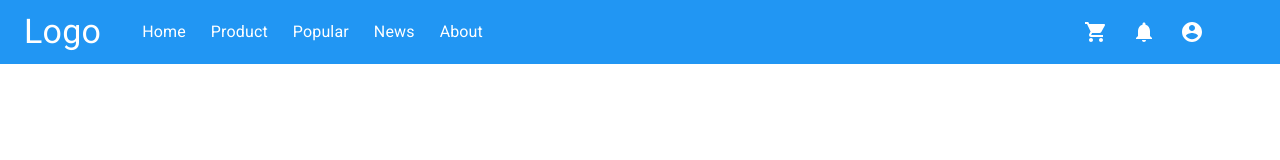
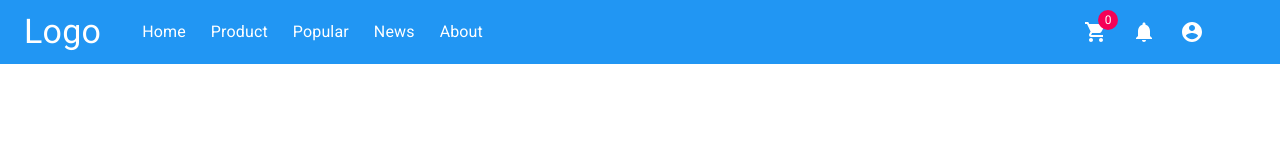
Before and after one commit to AnandaZulham/web-e-commerce, a React (Create React App) app: page / in a window 1280 px wide. Shown: the top 160 px of the page. Built offline with nearby package versions, Linux system fonts and the light colour scheme.

Commit message:
add Badge & set Context

```diff
--- a/src/App.js
+++ b/src/App.js
@@ -1,18 +1,23 @@
+import {useState} from 'react'
 import Navbar from './Navbar';
 import Header from './Header';
 import ProductCategory from './ProductCategory';
 import Features from './Features'
 import Footer from './Footer'
 import 'fontsource-roboto';
+import {MyContext} from './context/MyContext';
 
 function App() {
+  const [state, setState] = useState(0)
   return (
     <div>
+	 <MyContext.Provider value={{state, setState}}>
       <Navbar />
       <Header />
       <ProductCategory />
       <Features />
       <Footer />
+     </MyContext.Provider>
     </div>
   );
 }
--- a/src/Navbar.js
+++ b/src/Navbar.js
@@ -1,9 +1,11 @@
-import {AppBar, Toolbar, Typography, List, ListItemText, ListItem, Link, IconButton} from '@material-ui/core';
+import {useContext} from 'react';
+import {AppBar, Toolbar, Typography, List, ListItemText, ListItem, Link, IconButton, Badge} from '@material-ui/core';
 import {makeStyles} from '@material-ui/core/styles';
 import ShoppingCartIcon from '@material-ui/icons/ShoppingCart';
 import NotificationsIcon from '@material-ui/icons/Notifications';
 import AccountCircleIcon from '@material-ui/icons/AccountCircle';
 import Sidebar from './Sidebar';
+import {MyContext} from './context/MyContext';
 
 const useStyle = makeStyles((theme) => ({
 	root: {
@@ -36,6 +38,7 @@ export const lists = [
 
 function Navbar() {
 	const classes = useStyle()
+	const {state, setState} = useContext(MyContext)
 	return(
 		<AppBar className={classes.root} >
 			<Toolbar>
@@ -51,7 +54,9 @@ function Navbar() {
 					</List>
 					<div className={classes.styleIcon}>
 						<IconButton color="inherit">
+						  <Badge badgeContent={state} color='secondary' showZero>
 							<ShoppingCartIcon />
+						  </Badge>
 						</IconButton>
 						<IconButton color="inherit">
 							<NotificationsIcon />
```
Also changed, not shown: 1 other file (tests, documents, lock files or other folders).
